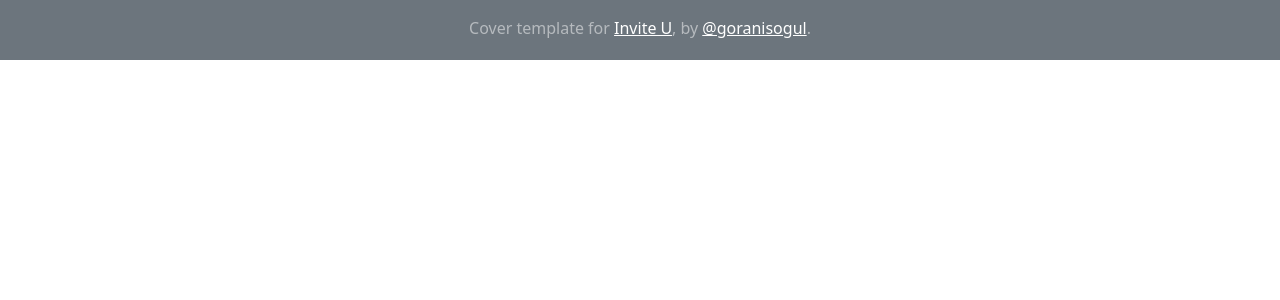
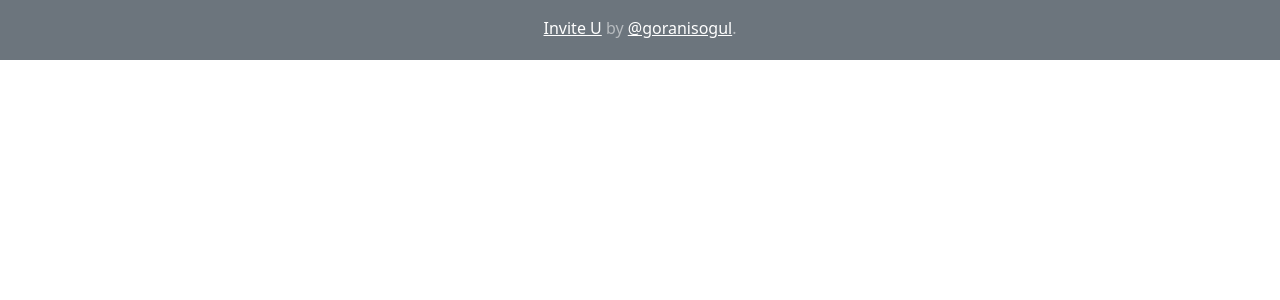
Before and after one commit to goranisogul/invite-you, a Flask app: page / in a window 1280 px wide. Shown: the top 300 px of the page. Run offline with Flask 2, Linux system fonts and the light colour scheme.

Commit message:
footer text 수정

```diff
--- a/templates/index.html
+++ b/templates/index.html
@@ -80,7 +80,7 @@
     </section>
     <section id="footer">
         <footer class="bg-secondary text-center text-white-50 pt-3 pb-1">
-            <p>Cover template for <a href="https://invite-u.com/" class="text-white">Invite U</a>, by <a
+            <p><a href="https://invite-u.com/" class="text-white">Invite U</a> by <a
                     href="https://youtube.com/goranisogul" class="text-white">@goranisogul</a>.</p>
         </footer>
     </section>
```
